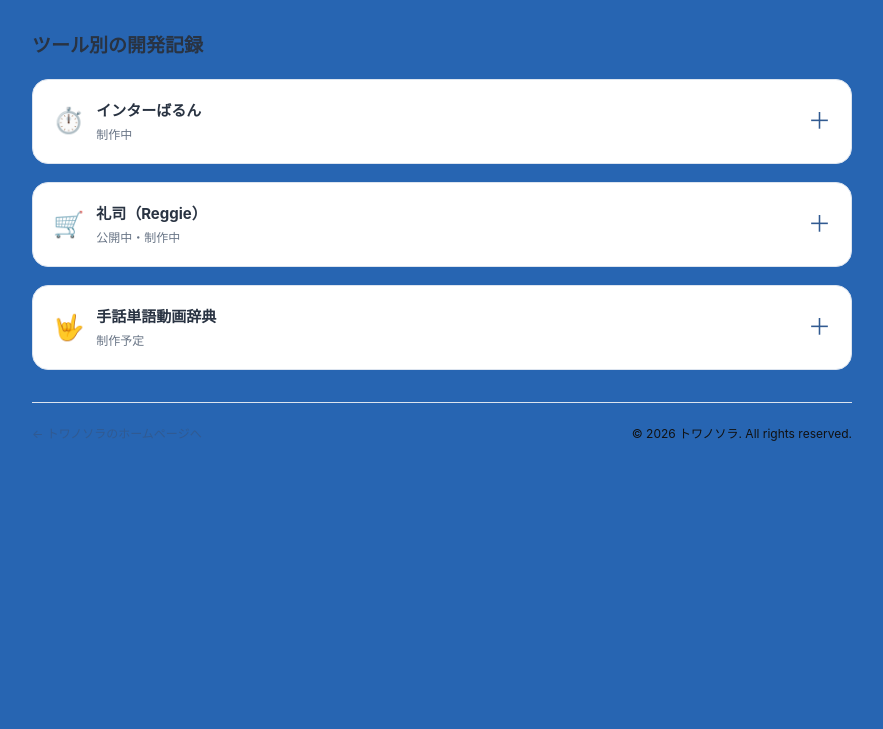
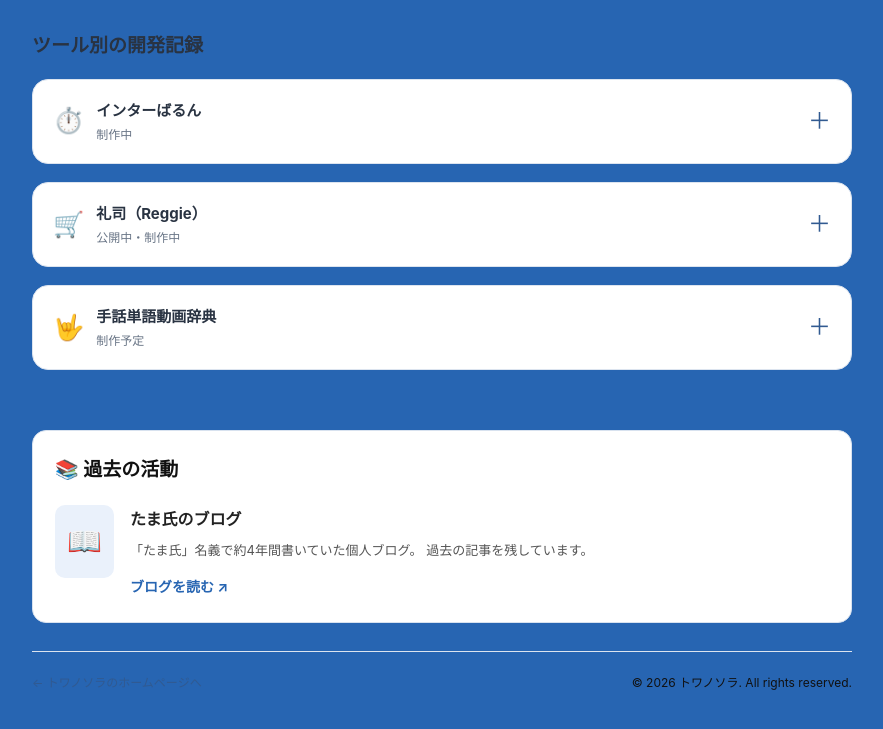
Before and after one commit to soranotowa/soratowano, a plain HTML site: page devlog/index.html in a window 1280 px wide. Shown: the part 495-1224 px from the top of the page, without its empty margins (198-1081 px from the left). Before the commit the page ends 979 px from the top, so only its background shows below. Drawn offline with Linux system fonts and the light colour scheme.

Commit message:
Add past activities section to devlog

```diff
--- a/devlog/index.html
+++ b/devlog/index.html
@@ -36,6 +36,30 @@
       </section>
       <noscript><p>開発メモを表示するにはJavaScriptを有効にしてください。</p></noscript>
     </main>
+    <!-- 過去の活動 -->
+    <section class="past-activities">
+      <h2>📚 過去の活動</h2>
+
+      <div class="past-activity-card">
+        <div class="past-activity-icon" aria-hidden="true">📖</div>
+
+        <div class="past-activity-content">
+          <h3>たま氏のブログ</h3>
+          <p>
+            「たま氏」名義で約4年間書いていた個人ブログ。
+            過去の記事を残しています。
+          </p>
+
+          <a
+            href="https://tama-shi.hatenadiary.com/"
+            target="_blank"
+            rel="noopener noreferrer"
+          >
+            ブログを読む ↗
+          </a>
+        </div>
+      </div>
+    </section>
     <footer class="footer"><a href="../">← トワノソラのホームページへ</a><small>© 2026 トワノソラ. All rights reserved.</small></footer>
   </div>
 </body>
--- a/devlog/style.css
+++ b/devlog/style.css
@@ -87,3 +87,79 @@ h3 { margin: 0; font-size: 18px; }
   color: #111111;
   font-size: 12px;
 }
+
+/* ======================================
+   過去の活動
+====================================== */
+
+.past-activities {
+  margin: 28px 0;
+  padding: 22px;
+  background: #ffffff;
+  border: 1px solid #d8e2ef;
+  border-radius: 14px;
+}
+
+.past-activities h2 {
+  margin: 0 0 18px;
+  color: #111111;
+  font-size: 19px;
+}
+
+.past-activity-card {
+  display: flex;
+  align-items: flex-start;
+  gap: 16px;
+}
+
+.past-activity-icon {
+  flex-shrink: 0;
+  padding: 12px;
+  background: #eaf1fb;
+  border-radius: 10px;
+  font-size: 28px;
+}
+
+.past-activity-content {
+  min-width: 0;
+}
+
+.past-activity-content h3 {
+  margin: 0 0 6px;
+  color: #222222;
+  font-size: 16px;
+}
+
+.past-activity-content p {
+  margin: 0 0 12px;
+  color: #555555;
+  font-size: 13px;
+  line-height: 1.8;
+}
+
+.past-activity-content a {
+  color: #2765b2;
+  font-size: 14px;
+  font-weight: bold;
+  text-decoration: none;
+}
+
+.past-activity-content a:hover {
+  text-decoration: underline;
+}
+
+/* スマホ表示 */
+@media (max-width: 520px) {
+  .past-activities {
+    padding: 16px;
+  }
+
+  .past-activity-card {
+    gap: 12px;
+  }
+
+  .past-activity-icon {
+    padding: 8px;
+    font-size: 24px;
+  }
+}
```
